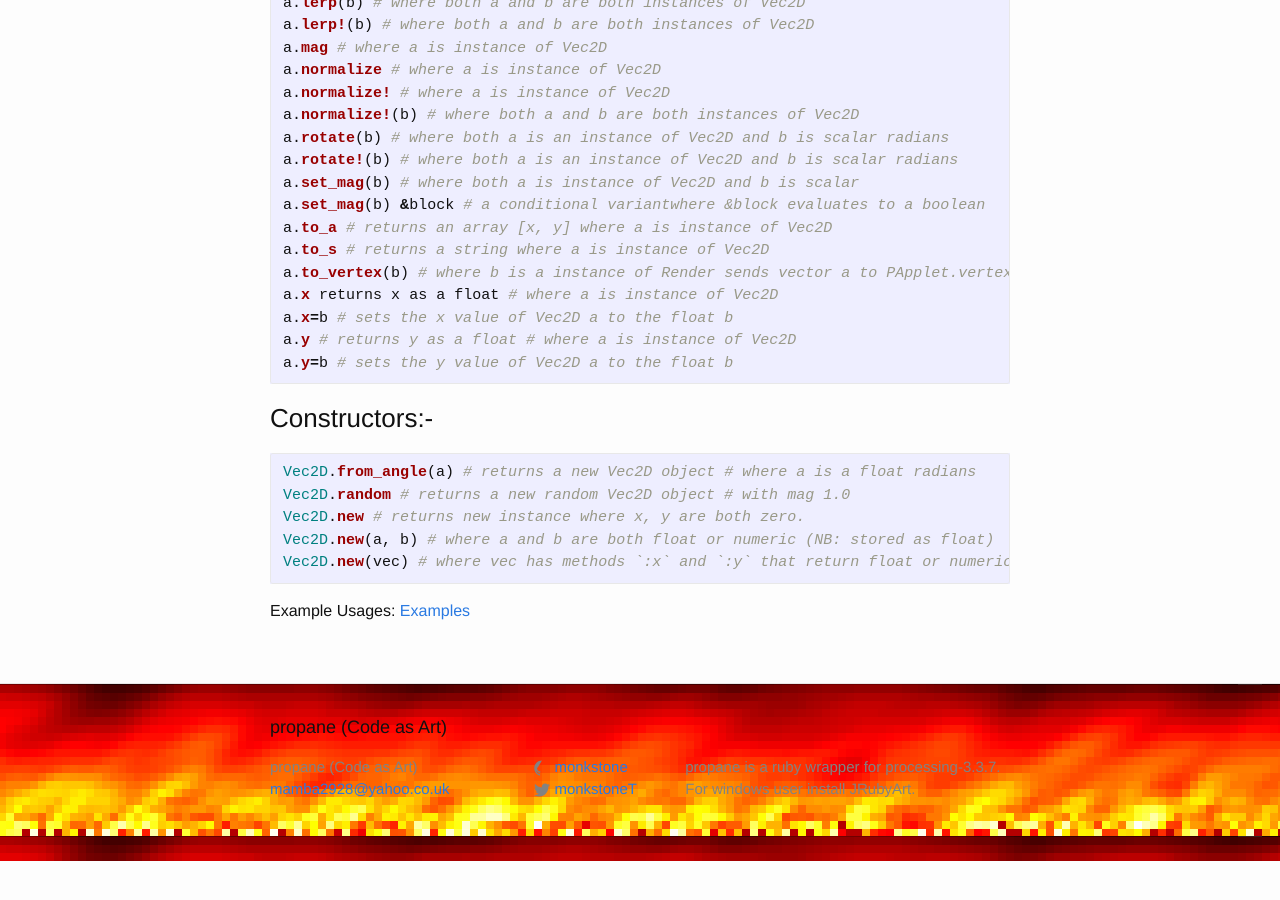
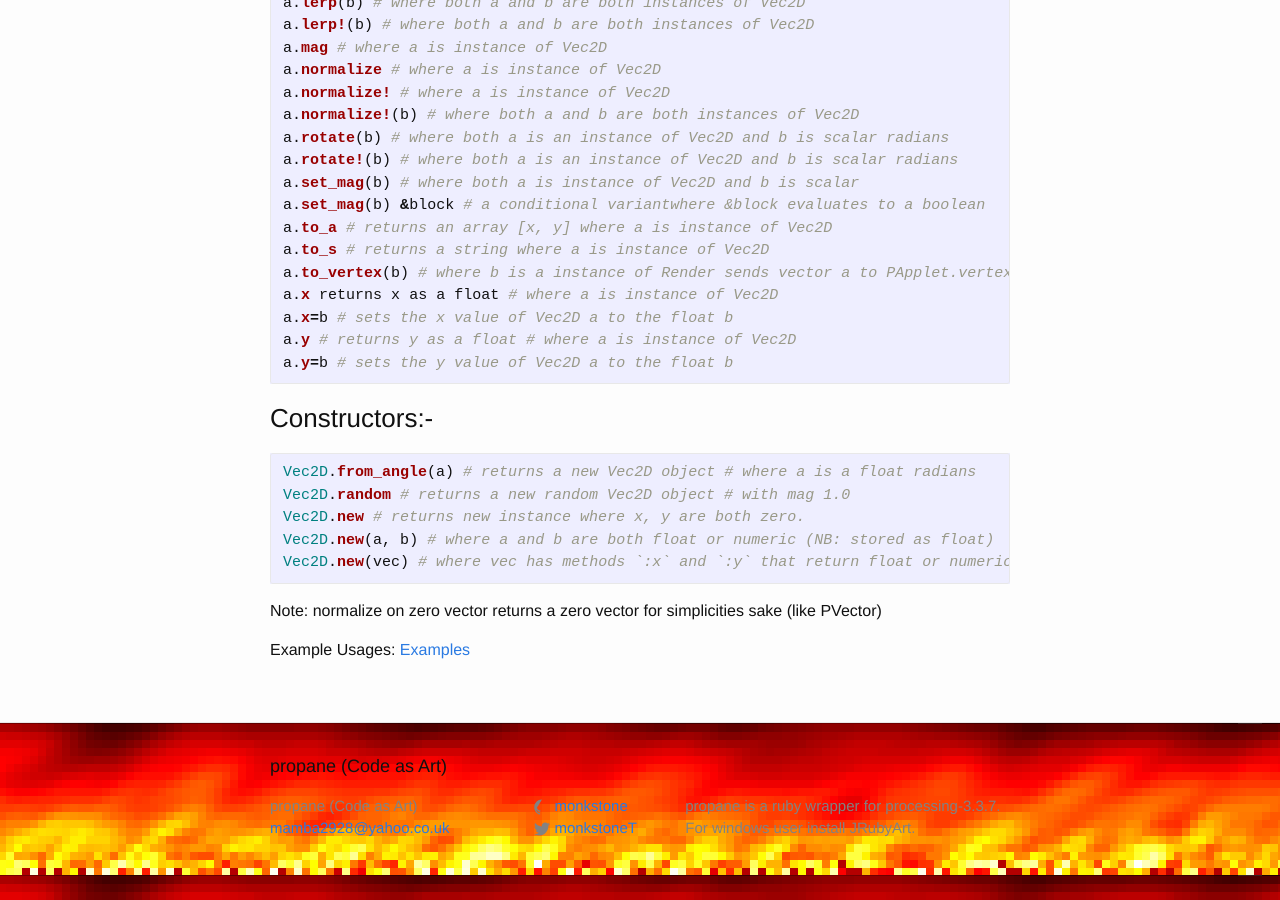
Before and after one commit to ruby-processing/propane, a Jekyll site: the page built from _classes/vec2d.md, in a window 1280 px wide and 900 px high, scrolled down 657 px. Built offline with Jekyll 4.4.1, drawn with Linux system fonts in a browser that asks for light colours; before the commit the page ends 1518 px from its top, so only the background shows below that.

Commit message:
normalize on zero vector

````diff
--- a/_classes/vec2d.md
+++ b/_classes/vec2d.md
@@ -46,6 +46,8 @@ Vec2D.new(a, b) # where a and b are both float or numeric (NB: stored as float)
 Vec2D.new(vec) # where vec has methods `:x` and `:y` that return float or numeric
 ```
 
+Note: normalize on zero vector returns a zero vector for simplicities sake (like PVector)
+
 Example Usages: [Examples][Vec2D]
 
 [Vec2D]: https://github.com/ruby-processing/propane-examples/blob/master/processing_app/library/vecmath/vec2d/
````
Also changed, not shown: _classes/vec3d.md (+2 -0 lines).
